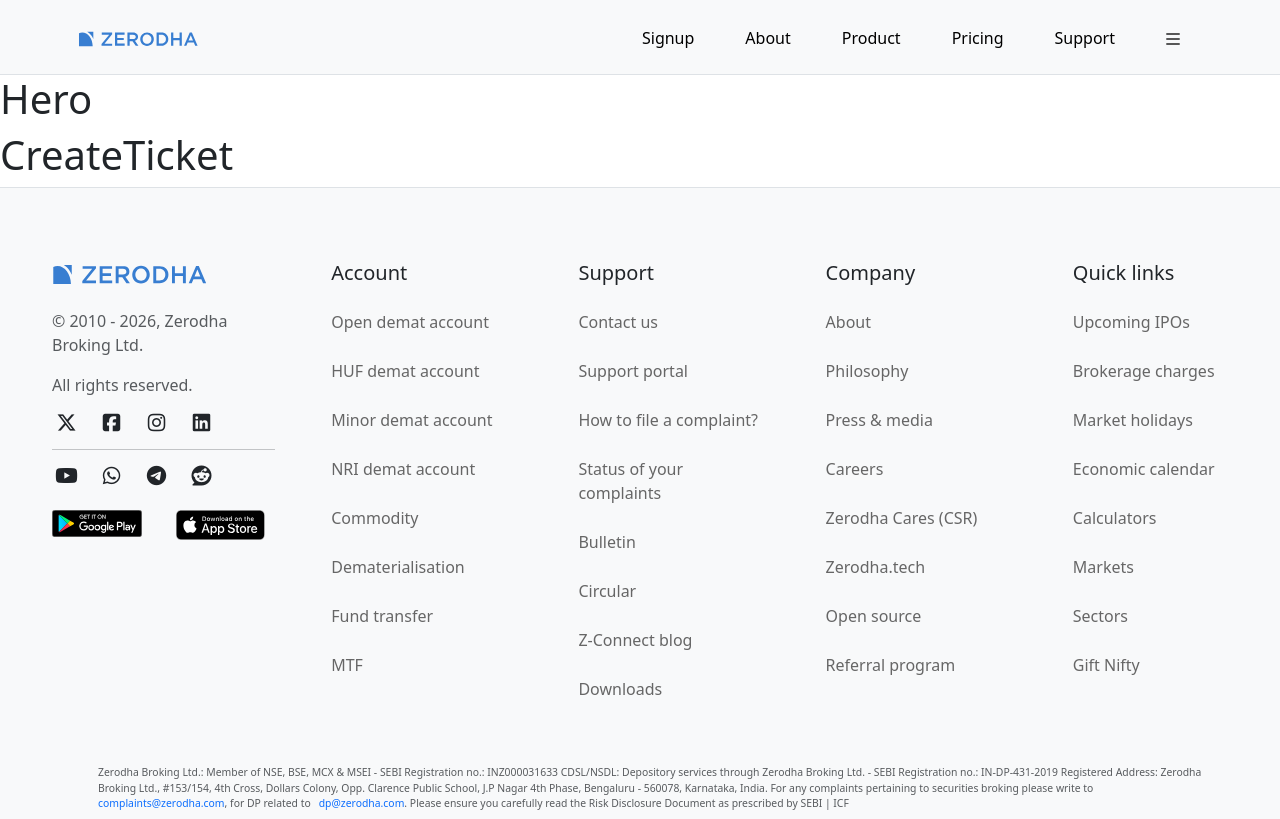
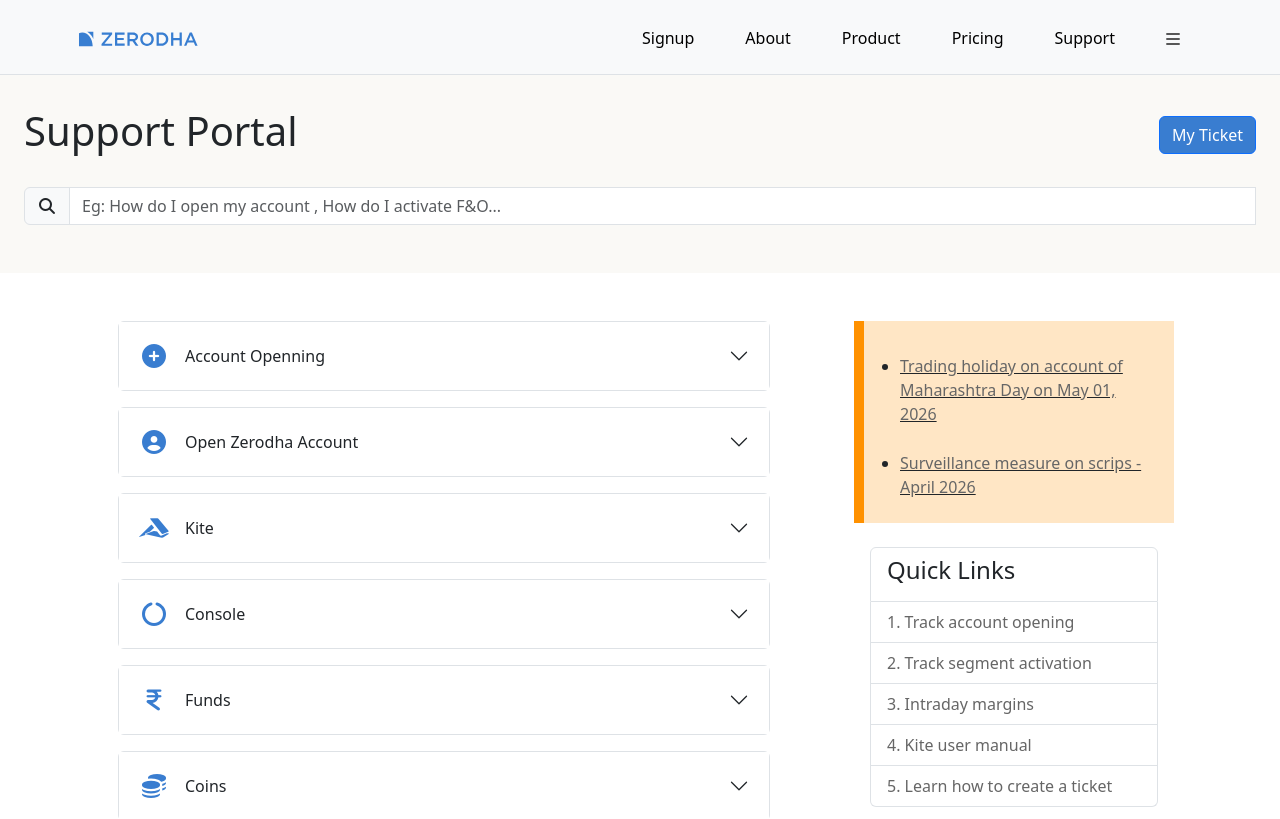
Before and after one commit to Alqamaafzalcmd/NexTrade-Frontend, a React (Vite) app: page /support in a window 1280 px wide. Shown: the top 819 px of the page. Built offline with nearby package versions, Linux system fonts and the light colour scheme.

Commit message:
made pricing-component and support-component

```diff
--- a/src/landing/Footer.jsx
+++ b/src/landing/Footer.jsx
@@ -11,14 +11,14 @@
                         © 2010 - 2026, Zerodha Broking Ltd.
                     </p>
                     <p className='mt-2 text-muted'>All rights reserved.</p>
-                    <div className="footer-social fs-5" style={{ listStyle: "none" }}>
+                    <div className="footer-social fs-5 text-muted" style={{ listStyle: "none" }}>
                         <i class="fa-brands fa-x-twitter"></i>
                         <i class="fa-brands fa-square-facebook"></i>
                         <i class="fa-brands fa-instagram"></i>
                         <i class="fa-brands fa-linkedin"></i>
                     </div>
                     <hr />
-                    <div className="footer-social mb-4 fs-5" style={{ listStyle: "none" }}>
+                    <div className="footer-social mb-4 fs-5 text-muted" style={{ listStyle: "none" }}>
                         <i class="fa-brands fa-youtube"></i>
                         <i class="fa-brands fa-whatsapp"></i>
                         <i class="fa-brands fa-telegram"></i>
--- a/src/landing/pricing/Brokerage.jsx
+++ b/src/landing/pricing/Brokerage.jsx
@@ -1,9 +1,48 @@
-import React from 'react'
+import React from "react";
 
 function Brokerage() {
-    return (
-        <h1>Brokerage</h1>
-     );
+  return (
+    <div className="container">
+      <div className="row p-5 mt-5 text-center border-top">
+        <div className="col-8 p-4">
+          <a href="" style={{ textDecoration: "none" }}>
+            <h3 className="fs-5">Brokerage calculator</h3>
+          </a>
+          <ul
+            style={{ textAlign: "left", lineHeight: "1.1", fontSize: "12px" }}
+            className="text-mut"
+          >
+            <li>
+              Call & Trade and RMS auto-squareoff:Additional charges of ₹50 +
+              GST per order.
+            </li>
+            <li>Digital contract notes will be sent via e-mail.</li>
+            <li>
+              Physical copies of contract notes, if required, shall be charged
+              ₹20 per contract note. Courier charges apply.
+            </li>
+            <li>
+              For NRI account (non-PIS), 0.5% or ₹100 per executed order for
+              equity (whichever is lower).
+            </li>
+            <li>
+              For NRI account (PIS), 0.5% or ₹200 per executed order for equity
+              (whichever is lower).
+            </li>
+            <li>
+              If the account is in debit balance, any order placed will be
+              charged ₹40 per executed order instead of ₹20 per executed order.
+            </li>
+          </ul>
+        </div>
+        <div className="col-4 p-4">
+          <a href="" style={{ textDecoration: "none" }}>
+            <h3 className="fs-5">List of charges</h3>
+          </a>
+        </div>
+      </div>
+    </div>
+  );
 }
 
 export default Brokerage;
--- a/src/landing/pricing/Hero.jsx
+++ b/src/landing/pricing/Hero.jsx
@@ -2,8 +2,49 @@
 
 function Hero() {
     return (
-        <h1>Hero</h1>
-     );
+      <div className="container">
+        <div className="row p-5 mt-5 border-bottom text-muted text-center ">
+          <h1 className="fs-3 ">Charges</h1>
+          <h4 className="mt-2 fs-5" style={{ color: "#9B9B9B" }}>
+            List of All Charges and taxes
+          </h4>
+        </div>
+
+        <div className="row p-5 text-muted">
+          <div className="col-lg-4 col-md-6 col-sm-12 text-center ">
+            <img src="/media/pricing0.svg" alt="img" style={{ width: "70%" }} />
+            <h1 className="fs-3 mb-4">Free equity delivery</h1>
+            <p>
+              All equity delivery investments (NSE, BSE), are absolutely free —
+              ₹ 0 brokerage.
+            </p>
+          </div>
+
+          <div className="col-lg-4 col-md-6 col-sm-12 text-center ">
+            <img
+              src="/media/intradayTrades.svg"
+              alt="img"
+              style={{ width: "70%" }}
+            />
+            <h1 className="fs-3 mb-4">Intraday and F&O trades </h1>
+            <p>
+              Flat ₹ 20 or 0.03% (whichever is lower) per executed order on
+              intraday trades across equity, currency, and commodity trades.
+              Flat ₹20 on all option trades.
+            </p>
+          </div>
+
+          <div className="col-lg-4 col-md-6 col-sm-12 text-center ">
+            <img src="/media/pricing0.svg" alt="img" style={{ width: "70%" }} />
+            <h1 className="fs-3 mb-4">Free direct MF</h1>
+            <p>
+              All direct mutual fund investments are absolutely free — ₹ 0
+              commissions & DP charges.
+            </p>
+          </div>
+        </div>
+      </div>
+    );
 }
 
 export default Hero;
--- a/src/landing/support/CreateTicket.jsx
+++ b/src/landing/support/CreateTicket.jsx
@@ -1,9 +1,113 @@
-import React from 'react'
+import React from "react";
+import {data, topics} from "./collapse.jsx"
+function CreateTicket() {
 
-function CreateTicket() {
-    return (
-        <h1>CreateTicket</h1>
-    );
+
+  return (
+    <div className="container p-5">
+      <div className="row justify-content-evenly ">
+        <div className="col-lg-8 pe-5 col-md-12 ">
+          {/* collapse format */}
+          {/* <div className="accordion mb-3">
+              <div className="accordion-item">
+                <h2 className="accordion-header">
+                  <button
+                    className="accordion-button collapsed"
+                    type="button"
+                    data-bs-toggle="collapse"
+                    data-bs-target="#collapseOne"
+                  >
+                    Account Opening
+                  </button>
+                </h2>
+
+                <div id="collapseOne" className="accordion-collapse collapse">
+                  <div className="accordion-body">Content 1</div>
+                </div>
+              </div>
+            </div>
+          </div> */}
+
+          {data.map((item, i) => (
+            <div className="accordion mb-3" key={i}>
+              <div className="accordion-item">
+                <button
+                  className="accordion-button collapsed"
+                  data-bs-toggle="collapse"
+                  data-bs-target={`#collapse${i}`}
+                >
+                  <span class="fs-4 me-3 text-primary ">{item[1]}</span>
+                  {item[0]}
+                </button>
+
+                <div
+                  id={`collapse${i}`}
+                  className="accordion-collapse collapse"
+                >
+                  {/* <div className="accordion-body">Content {i}</div> */}
+                  {topics[i].map((content, j) => (
+                    <div className="accordion-body" key={i + j}>
+                      <a
+                        href="#"
+                        style={{ textDecoration: "none", color: "#397DD0" }}
+                      >
+                        {" "}
+                        {content}
+                      </a>
+                    </div>
+                  ))}
+                </div>
+              </div>
+            </div>
+          ))}
+        </div>
+
+        <div className="col-lg-4 ps-5 col-md-12">
+          <div
+            className="row p-2 ps-4"
+            style={{
+              borderLeft: "10px solid rgb(255, 145, 0)",
+              backgroundColor: "rgb(255, 230, 197)",
+            }}
+          >
+            <ul style={{ textDecoration: "underline" }}>
+              <li>
+                <a href="#">
+                  Trading holiday on account of Maharashtra Day on May 01, 2026
+                </a>
+              </li>
+              <li>
+                <a href="#">Surveillance measure on scrips - April 2026</a>
+              </li>
+            </ul>
+          </div>
+
+          <div className="row align-start">
+            <ol class="list-group p-3 mt-2">
+              <li class="list-group-item">
+                <h4>Quick Links</h4>
+              </li>
+              <li class="list-group-item">
+                <a href="#">1. Track account opening</a>
+              </li>
+              <li class="list-group-item">
+                <a href="#">2. Track segment activation</a>
+              </li>
+              <li class="list-group-item">
+                <a href="#">3. Intraday margins</a>{" "}
+              </li>
+              <li class="list-group-item">
+                <a href="#">4. Kite user manual</a>{" "}
+              </li>
+              <li class="list-group-item">
+                <a href="#">5. Learn how to create a ticket</a>
+              </li>
+            </ol>
+          </div>
+        </div>
+      </div>
+    </div>
+  );
 }
 
 export default CreateTicket;
--- a/src/landing/support/Hero.jsx
+++ b/src/landing/support/Hero.jsx
@@ -1,9 +1,46 @@
-import React from 'react'
+import React from "react";
 
 function Hero() {
-    return (
-        <h1>Hero</h1>
-     );
+  return (
+    <div className="p-4 pb-5" style={{backgroundColor:"#faf9f6"}}>
+      <div className="row mt-2 align-items-center justify-content-between">
+        <div className="col-auto">
+          <h1>Support Portal</h1>
+        </div>
+
+        <div className="col-auto ">
+          <button
+            className="btn btn-primary fs-6"
+            style={{ backgroundColor: "#397DD0", fontWeight: "500" }}
+          >
+            My Ticket
+          </button>
+        </div>
+      </div>
+
+      <div className="row mt-4 ">
+        <div class="input-group">
+          <span class="input-group-text" id="visible-addon">
+            <i class="fa-solid fa-magnifying-glass"></i>
+          </span>
+          <input
+            type="text"
+            class="form-control"
+            placeholder="Eg: How do I open my account , How do I activate F&O..."
+            aria-label="Username"
+            aria-describedby="visible-addon"
+          />
+          <input
+            type="text"
+            class="form-control d-none"
+            placeholder="Hidden input"
+            aria-label="Hidden input"
+            aria-describedby="visible-addon"
+          />
+        </div>
+      </div>
+    </div>
+  );
 }
 
 export default Hero;
--- /dev/null
+++ b/src/landing/support/collapse.jsx
@@ -0,0 +1,64 @@
+const data = [
+  [
+    "Account Openning",
+    <i class="fa-solid fa-circle-plus" style={{ color: "#397DD0" }}></i>,
+  ],
+  [
+    "Open Zerodha Account",
+    <i class="fa-solid fa-circle-user" style={{ color: "#397DD0" }}></i>,
+  ],
+  ["Kite", <i class="fa-brands fa-accusoft" style={{ color: "#397DD0" }}></i>],
+  [
+    "Console",
+    <i class="fa-solid fa-circle-notch" style={{ color: "#397DD0" }}></i>,
+  ],
+  [
+    "Funds",
+    <i class="fa-solid fa-indian-rupee-sign" style={{ color: "#397DD0" }}></i>,
+  ],
+  ["Coins", <i class="fa-solid fa-coins" style={{ color: "#397DD0" }}></i>],
+];
+
+const topics = [
+  [
+    "Mutual funds",
+    "National Pension Scheme (NPS)",
+    "Fixed Deposit (FD)",
+    "Features on Coin",
+    "Payments and Orders",
+    "General",
+  ],
+  [
+    "Portfolio",
+    "Corporate actions",
+    "Funds statement",
+    "Reports",
+    "Profile",
+    "Segments",
+  ],
+  ["Add money", "Withdraw money", "Add bank accounts", "eMandates"],
+  [
+    "IPO",
+    "Trading FAQs",
+    "Margin Trading Facility (MTF) and Margins",
+    "Charts and orders",
+    "Alerts and Nudges",
+    "General",
+  ],
+  [
+    "Your Profile",
+    "Account modification",
+    "Client Master Report (CMR) and Depository Participant (DP)",
+    "Nomination",
+    "Transfer and conversion of securities",
+  ],
+  [
+    "Resident individual",
+    "Minor",
+    "Non Resident Indian (NRI)",
+    "Company, Partnership, HUF and LLP",
+    "Glossary",
+  ],
+];
+
+export { data, topics };
```
